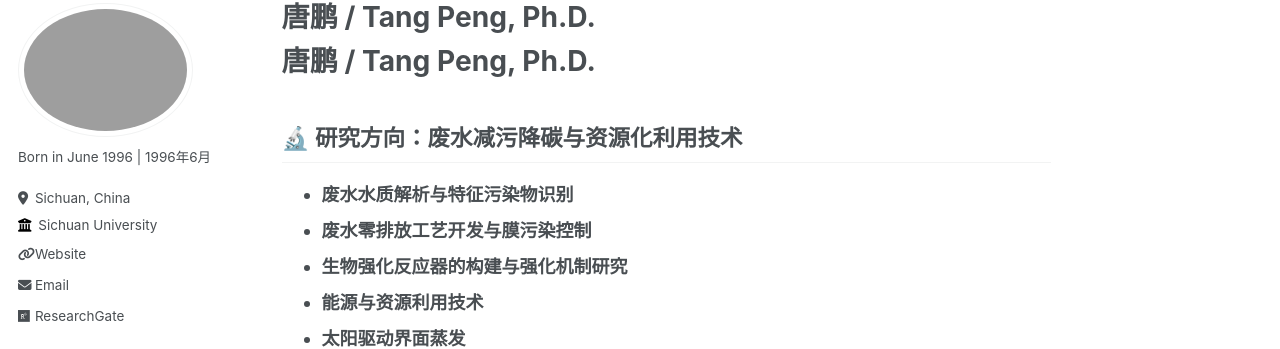
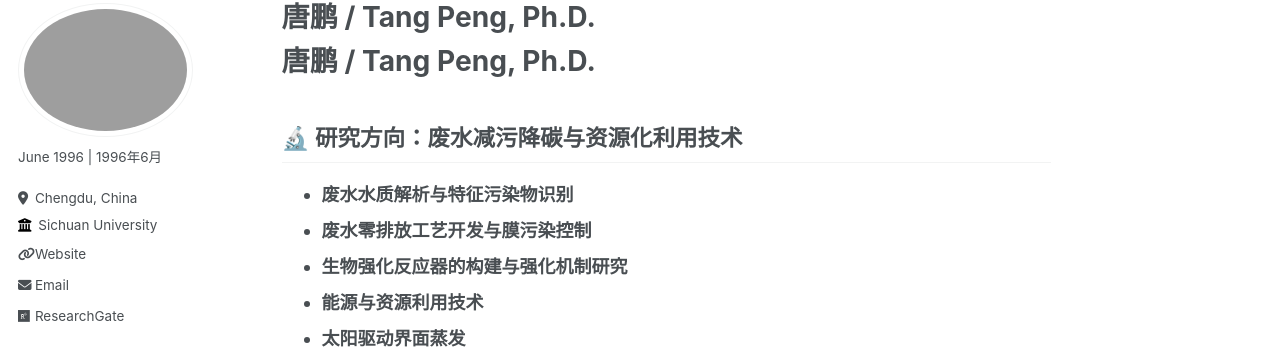
Before and after one commit to Peng-Tang-Env/Peng-Tang-Env.github.io, a Jekyll site: the page built from _pages/about.md, in a window 1280 px wide. Shown: the part 103-452 px from the top of the page. Built offline with Jekyll 4.4.1, drawn with Linux system fonts in a browser that asks for light colours; our own code applies the rules of GitHub Pages for plain Markdown files.

Commit message:
Update _config.yml

```diff
--- a/_config.yml
+++ b/_config.yml
@@ -23,8 +23,8 @@ author:
   # Biographic information
   avatar           : "tp.jpg"
   name             : "Peng Tang 唐鹏"
-  bio              : "Born in June 1996 | 1996年6月"
-  location         : "Sichuan, China"
+  bio              : "June 1996 | 1996年6月"
+  location         : "Chengdu, China"
   employer         : "Sichuan University"
   uri              : "https://idmr.scu.edu.cn/info/1252/3043.htm"
   email            : "tpscu@outlook.com"
```
